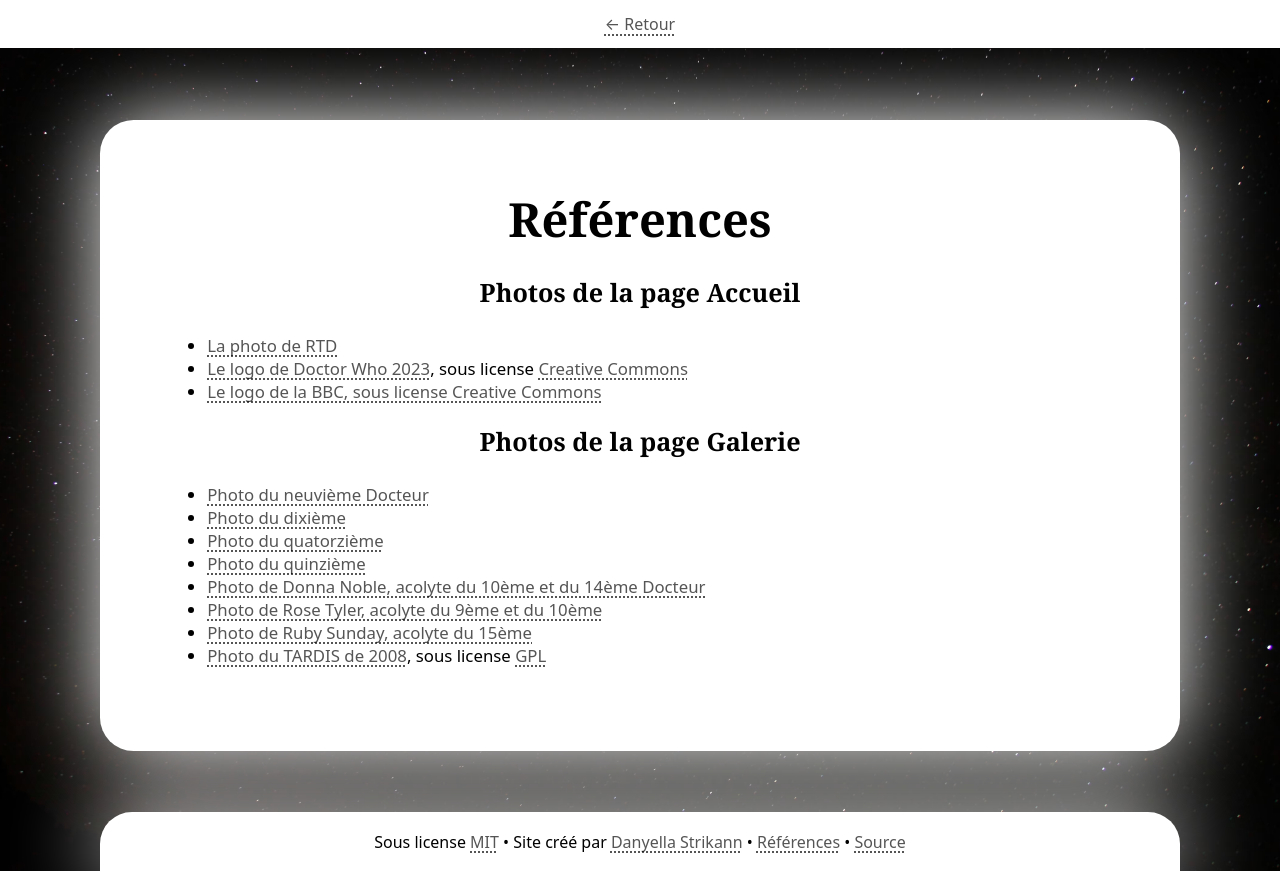
After one commit to movva-gpu/SAE105, a PHP site: page /references.php?url=1 in a window 1280 px wide. The commit adds this page. Run offline with PHP 8.4, Linux system fonts and the light colour scheme.

Commit message:
fix: Renamed reference.php to references.php
Also, put all the references inside the file

```diff
--- a/components/footer.php
+++ b/components/footer.php
@@ -6,7 +6,7 @@
         Sous license <a rel='nofollow' href='LICENSE' title='La license du projet'>MIT</a> • Site créé par <a rel='me nofollow' href='https://piaille.fr/@danyella_strikann' title='Mon profil Mastodon'>Danyella Strikann</a> •
         <?php
         if (!str_contains($_SERVER['PHP_SELF'], 'reference.php')) {
-            echo '<a href="../reference.php?url=' . $_SERVER['PHP_SELF'] . '">Références</a> • ';
+            echo '<a href="../references.php?url=' . $_SERVER['PHP_SELF'] . '">Références</a> • ';
         }
         ?>
         <a href='https://github.com/movva-gpu/SAE105'>Source</a>
--- /dev/null
+++ b/references.php
@@ -0,0 +1,48 @@
+<?php
+
+error_reporting(0);
+
+require_once 'utils.php';
+
+?>
+<!DOCTYPE html>
+<html lang="en">
+
+<head>
+    <?= headGenerator('Références', 'Les références des images', 'références', 'noindex, nofollow'); ?>
+</head>
+
+<body>
+    <header>
+        <a href="<?= $_GET['url']; ?>">← Retour</a>
+    </header>
+
+    <main>
+        <section>
+            <h1>Références</h1>
+                <h2>Photos de la page Accueil</h2>
+            <ul>
+                <li><a href="https://www.theguardian.com/media/2013/nov/19/russell-t-davies-gay-life-channel-4">La photo de RTD</a></li>
+                <li><a href="https://commons.wikimedia.org/wiki/File:Doctor_Who_Logo_2023.svg">Le logo de Doctor Who 2023</a>, sous license <a href="https://creativecommons.org/">Creative Commons</a></li>
+                <li><a href="https://en.wikipedia.org/wiki/Logo_of_the_BBC">Le logo de la BBC, sous license Creative Commons</a></li>
+            </ul>
+                <h2>Photos de la page Galerie</h2>
+            <ul>
+                <li><a href="https://en.wikipedia.org/wiki/File:Ninth_Doctor_(Doctor_Who).jpg">Photo du neuvième Docteur</a></li>
+                <li><a href="https://en.wikipedia.org/wiki/File:Tenth_Doctor_(Doctor_Who).jpg">Photo du dixième</a></li>
+                <li><a href="https://en.wikipedia.org/wiki/File:Fourteenth_Doctor_(Doctor_Who).jpg">Photo du quatorzième</a></li>
+                <li><a href="https://en.wikipedia.org/wiki/File:Fifteenth_Doctor_(Doctor_Who).jpg">Photo du quinzième</a></li>
+                <li><a href="https://en.wikipedia.org/wiki/File:Donna_Noble.jpg">Photo de Donna Noble, acolyte du 10ème et du 14ème Docteur</a></li>
+                <li><a href="https://en.wikipedia.org/wiki/File:Rose_Tyler.jpg">Photo de Rose Tyler, acolyte du 9ème et du 10ème</a></li>
+                <li><a href="https://en.wikipedia.org/wiki/File:Ruby_Sunday.jpg">Photo de Ruby Sunday, acolyte du 15ème</a></li>
+                <li><a href="https://commons.wikimedia.org/wiki/File:TARDIS1.jpg">Photo du TARDIS de 2008</a>, sous license <a href="https://www.gnu.org/licenses/gpl-3.0.en.html">GPL</a></li>
+            </ul>
+        </section>
+    </main>
+
+    <?php require_once 'components/footer.php' ?>
+
+    <script src='js/main.js'></script>
+</body>
+
+</html>
```
Also changed, not shown: reference.php (deleted, +0 -37 lines).
